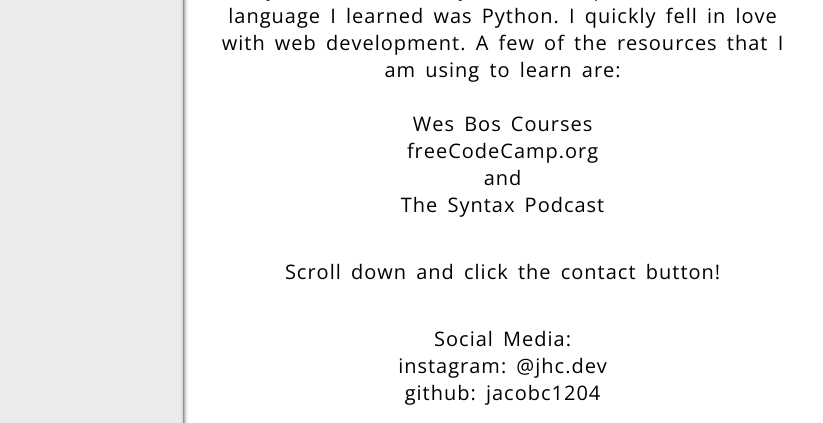
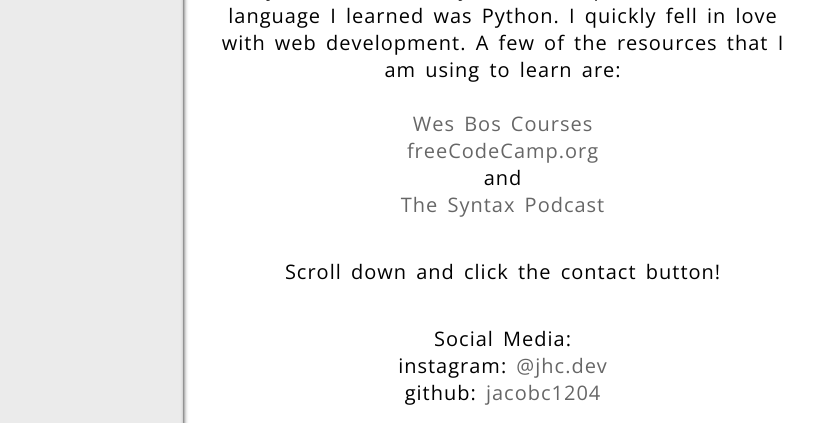
Before and after one commit to jacobc1204/Portfolio, a website: page index.html in a window 1280 px wide. Shown: the part 339-762 px from the top of the page, 457-1280 px from the left. Drawn offline with nearby package versions, Linux system fonts and the light colour scheme.

Commit message:
the final final edit

```diff
--- a/style.css
+++ b/style.css
@@ -43,9 +43,12 @@
     text-align: center;
 }
 
+.block-text a {
+    color: #0009;
+}
+
 .block-text a:hover {
     text-decoration: underline;
-    color: #0009;
 }
 
 .nav-btn .block-text {
```
